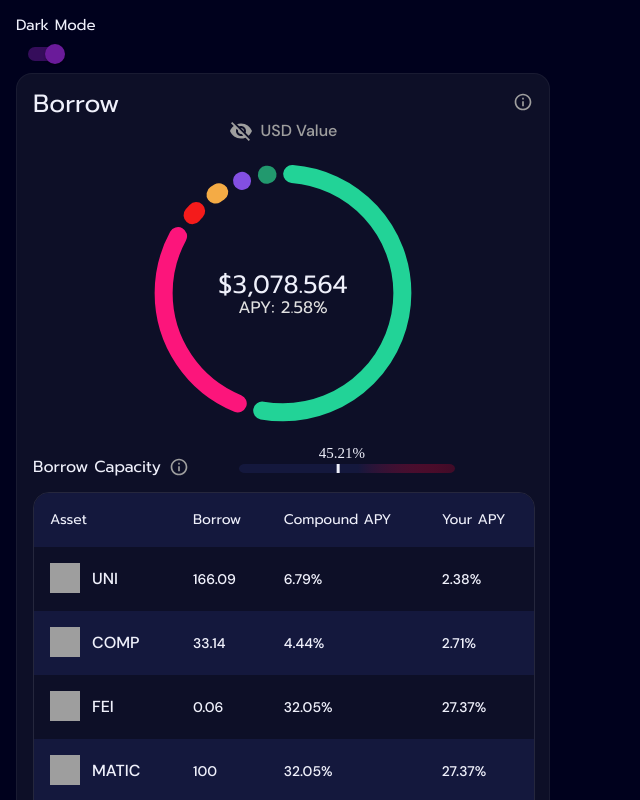
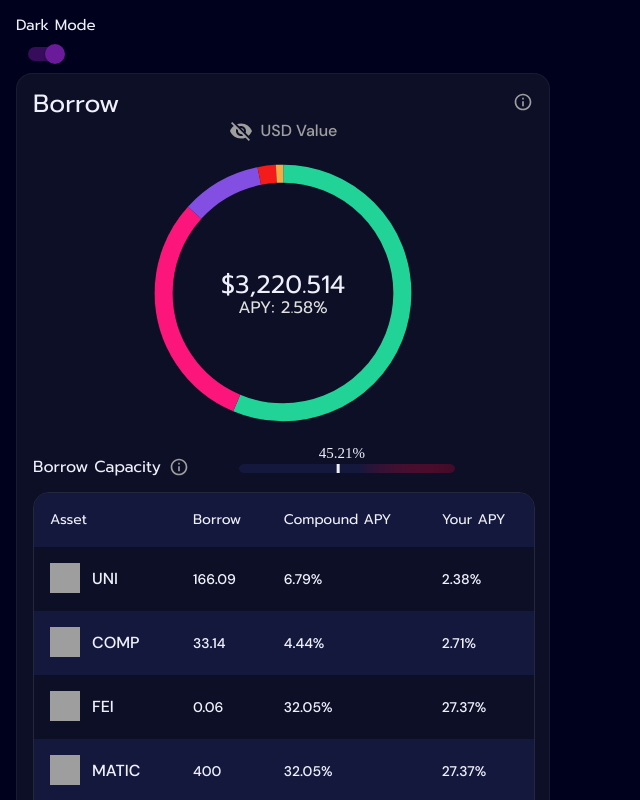
Before and after one commit to mlgarchery/assets-component-demo, a Next.js app: page / in a window 1280 px wide. Shown: the top 800 px of the page, without its empty margins (0-640 px from the left). Built offline with nearby package versions, Linux system fonts and the light colour scheme; grey boxes are pictures that could not be loaded; a web font is replaced by a local one.

Commit message:
simpler, more reliable doughnut (edges not rounded)

```diff
--- a/components/arc.tsx
+++ b/components/arc.tsx
@@ -1,3 +1,5 @@
+import { off } from "process";
+
 export interface ArcProps {
     percentage: number;
     offset: number;
@@ -6,13 +8,6 @@ export interface ArcProps {
 }
 
 export function Arc({percentage, offset, color, strokeWidth}: ArcProps) {
-    // The ends of the stroke being rounded, it adds half the strokeWidth value at each ends
-    // To space the srokes properly so they don't overlap we have to add an extra gap space of
-    // value strokeWidth.
-    // The added width from the rounded end also caps down the arc size to the strokeWidth.
-	// https://developer.mozilla.org/en-US/docs/Web/SVG/Attribute/stroke-linecap#round
-    const strokeDashWidth = percentage===strokeWidth ? 0.1 : percentage-strokeWidth;
-
     return (
         <circle
             cx="50%"
@@ -21,9 +16,8 @@ export function Arc({percentage, offset, color, strokeWidth}: ArcProps) {
             fill="transparent"
             stroke={color}
             strokeWidth={strokeWidth}
-            strokeLinecap="round"
-            strokeDasharray={`${strokeDashWidth} ${100-strokeDashWidth}`} // the gap (empty) is the rest of the path length
-            strokeDashoffset={-offset-strokeWidth/2 + 25}  // 25 base offset so that the Arc starts from the top (clockwise)
+            strokeDasharray={`${percentage} ${100-percentage}`} // the gap (empty) is the rest of the path length
+            strokeDashoffset={-offset + 25}  // 25 base offset so that the Arc starts from the top (clockwise)
         />
     )
 }
--- a/components/doughnut.tsx
+++ b/components/doughnut.tsx
@@ -17,47 +17,25 @@ interface DoughnutProps {
 	divisions: Array<DoughnutDivision>;
 }
 
-function getSortedDisplayblableDivs(divisions: Array<DoughnutDivision>, minPercentage: number){
-	let divs: Array<DoughnutDivision> = []
-	const sortedDivisions= divisions.sort((d1, d2) => d2.percentage - d1.percentage)
-	for(let i=0; i<sortedDivisions.length; i++){
-		divs.push(sortedDivisions[i])
-		// we keep the last 'little' division and not the others
-		// in order to not bloat our doughnut with little dots
-		if(sortedDivisions[i].percentage <= minPercentage){
-			divs[divs.length-1].percentage = minPercentage;
-			break;
-		}
-	}
-	return divs
-}
+export default function Doughnut({title, inCircleTitle, inCircleSubTitle, divisions}: DoughnutProps){
 
-export default function Doughnut({title, inCircleTitle, inCircleSubTitle, divisions}: DoughnutProps){
 
 	const viewBoxSize = 40;
 	const theme = useTheme();
 	const palette: Palette = theme.palette;
 
 	let offset = 0;
-	const strokeWidth = 2.4; // thickness of an arc, but also its minimum length !
-	const arcSpacing = 1;
+	const strokeWidth = 2.4;
 
-	const divs = getSortedDisplayblableDivs(divisions, strokeWidth);
-	const extraLength = divs.reduce<number>((acc, d) => acc + d.percentage, 0) - 100;
-	const ratio = (100 - divs.length * arcSpacing - extraLength ) / 100;
-
-	let arcs = divs.map<ArcProps>(
-		(d) => {
-			let arc =  {
-				color: d.color,
-				percentage: d.percentage === strokeWidth ? strokeWidth : d.percentage * ratio,
-				offset,
-				strokeWidth
-			};
-			offset += d.percentage * ratio + arcSpacing;
-			return arc;
-		}
-	);
+	let arcs = divisions
+		.sort((d1, d2) => d2.percentage - d1.percentage)
+		.map<ArcProps>(
+			(d) => {
+				let arc =  { ...d, offset, strokeWidth};
+				offset += d.percentage;
+				return arc;
+			}
+		);
 
     return (
 		<Stack maxWidth={300}>
--- a/data/mock.ts
+++ b/data/mock.ts
@@ -29,7 +29,7 @@ export const MOCK_DATA = {
 		},
 		{
 			symbol: "MATIC",
-			borrow: "100",
+			borrow: "400",
 			poolAPY: "0.3205",
 			isMatched: true,
 			userAPY: "0.2737",
@@ -37,7 +37,7 @@ export const MOCK_DATA = {
 		},
 		{
 			symbol: "CRV",
-			borrow: "100",
+			borrow: "70",
 			poolAPY: "0.3205",
 			isMatched: true,
 			userAPY: "0.2737",
@@ -45,7 +45,7 @@ export const MOCK_DATA = {
 		},
 		{
 			symbol: "DAI",
-			borrow: "100",
+			borrow: "30",
 			poolAPY: "0.3205",
 			isMatched: true,
 			userAPY: "0.2737",
```
